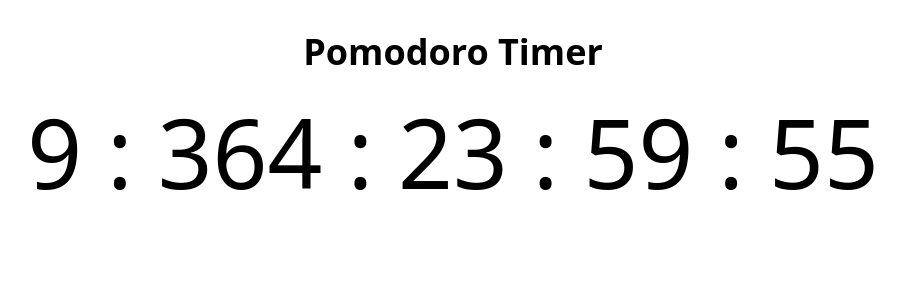
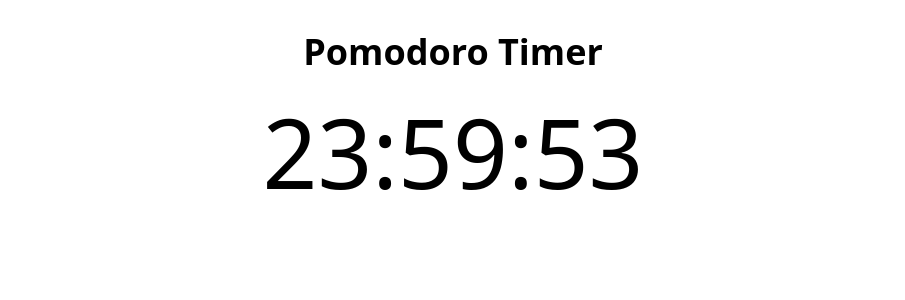
Before and after one commit to DanielaKuester/productivity-toolbox, a Next.js app: page /pomodoro in a window 1280 px wide. Shown: the top 300 px of the page, without its empty margins (187-1092 px from the left). Built offline with nearby package versions, Linux system fonts and the light colour scheme.

Commit message:
Refactor: only s, min, h; comment about remainder

```diff
--- a/pages/pomodoro.jsx
+++ b/pages/pomodoro.jsx
@@ -1,7 +1,7 @@
 import { useState } from "react";
 
 const Pomodoro = () => {
-    const [myTime, setMyTime] = useState(3650 * 24 * 60 * 60);
+    const [myTime, setMyTime] = useState(24 * 60 * 60);
 
     /*
      * 60 seconds form one minute, so the total number of minutes is all seconds divided by 60.
@@ -13,14 +13,17 @@ const Pomodoro = () => {
     const allSeconds = myTime;
     const allMinutes = Math.floor(allSeconds / 60);
     const allHours = Math.floor(allMinutes / 60 );
-    const allDays = Math.floor(allHours / 24);
-    const allYears = Math.floor(allDays / 365)
+    // const allDays = Math.floor(allHours / 24);
+    // const allYears = Math.floor(allDays / 365)
 
+    /* The modulo/remainder operator returns the rest of the division. When I compute 220 % 60, I get 40 as the remainder.
+     * Why? Because 220 / 60 = 3 and the remainder is 40. So: 220 seconds are 3 minutes and 40 seconds.
+     */
     const seconds = allSeconds % 60;
     const minutes = allMinutes % 60;
     const hours = allHours % 24;
-    const days = allDays % 365;
-    const years = allYears;
+    // const days = allDays % 365;
+    // const years = allYears;
 
     const countDown = (timeInSeconds) => {
         setMyTime(timeInSeconds - 1);
@@ -45,7 +48,7 @@ const Pomodoro = () => {
                 <h1 className="text-4xl p-8 font-bold text-black text-center">
                     Pomodoro Timer
                 </h1>
-                <p className="text-8xl text-center">{`${years} : ${days} : ${hours} : ${minutes} : ${seconds}`}</p>
+                <p className="text-8xl text-center">{`${hours}:${minutes}:${seconds}`}</p>
             </div>
         </>
     )
```
